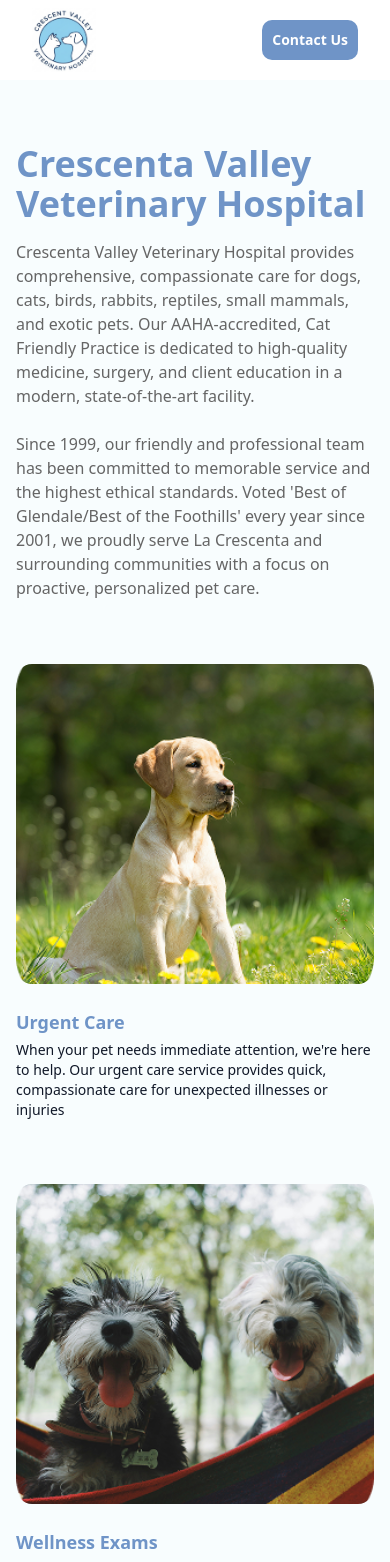
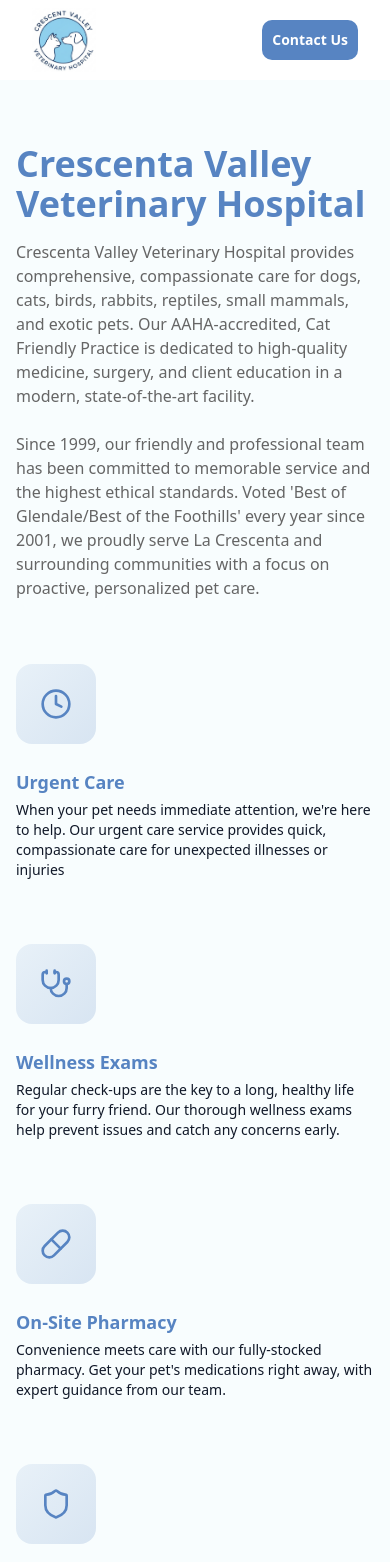
Before and after one commit to Nainish-Rai/la-crescenta, a Next.js app: page /services in a window 390 px wide. Shown: the top 1562 px of the page. Built offline with nearby package versions, Linux system fonts and the light colour scheme.

Commit message:
feat: changes v2

```diff
--- a/app/globals.css
+++ b/app/globals.css
@@ -89,7 +89,7 @@
   --sidebar-ring: oklch(0.65 0.12 230); /* Blue sidebar ring */
 
   /* Veterinary Brand Colors from Figma */
-  --vet-primary: #6f94c7;
+  --vet-primary: #5784c2;
   --vet-dark-text: #393939;
   --vet-gray-text: #656565;
   --vet-light-gray: #7a7a7a;
--- a/app/page.tsx
+++ b/app/page.tsx
@@ -11,9 +11,9 @@
     <div className="">
       <Hero />
       <Features />
-      <Services />
+      {/* <Services /> */}
       <ServicesPreview />
-      <Testimonials />
+      {/* <Testimonials /> */}
       {/* <FAQ /> */}
       <Footer />
     </div>
--- a/components/AboutHero.tsx
+++ b/components/AboutHero.tsx
@@ -4,7 +4,7 @@
       {/* Background image */}
       <div className="absolute inset-0">
         <img
-          src="/images/hospital.png"
+          src="https://images.pexels.com/photos/1174081/pexels-photo-1174081.jpeg"
           alt="Crescenta Valley Veterinary Hospital"
           className="absolute inset-0 w-full h-full object-cover sm:rounded-[40px]"
         />
@@ -34,9 +34,9 @@
 
               {/* Call to action */}
               <div className="flex flex-col sm:flex-row gap-4 mt-4">
-                <button className="bg-primary hover:bg-primary/90 text-primary-foreground text-sm font-semibold px-6 py-3 rounded-lg transition-colors">
+                {/* <button className="bg-primary hover:bg-primary/90 text-primary-foreground text-sm font-semibold px-6 py-3 rounded-lg transition-colors">
                   Schedule an Appointment
-                </button>
+                </button> */}
                 <button className="border-2 border-white text-white hover:bg-white hover:text-gray-900 text-sm font-semibold px-6 py-3 rounded-lg transition-colors">
                   Call (818) 249-0022
                 </button>
--- a/components/AboutStory.tsx
+++ b/components/AboutStory.tsx
@@ -24,14 +24,6 @@
               few clinics in La Crescenta equipped to care for dogs, cats,
               birds, rabbits, reptiles, small mammals, and other exotic pets.
             </p>
-
-            <p>
-              Today, we're proudly AAHA-accredited and certified as a Cat
-              Friendly Practice by the American Association of Feline
-              Practitioners. Our passionate team delivers care with warmth and
-              expertise, empowering pet owners with the knowledge to create a
-              quality lifestyle for their pets.
-            </p>
           </div>
 
           {/* Key stats */}
@@ -57,7 +49,7 @@
         <div className="relative">
           <div className="relative rounded-[2.5rem] overflow-hidden">
             <img
-              src="/images/hospital.png"
+              src="https://images.pexels.com/photos/9341744/pexels-photo-9341744.jpeg"
               alt="Crescenta Valley Veterinary Hospital Interior"
               className="w-full h-[500px] object-cover"
             />
@@ -65,7 +57,7 @@
           </div>
 
           {/* Floating card */}
-          <div className="absolute -bottom-6 -left-6 bg-white rounded-2xl p-6 shadow-lg max-w-[280px]">
+          {/* <div className="absolute -bottom-6 -left-6 bg-white rounded-2xl p-6 shadow-lg max-w-[280px]">
             <div className="flex items-center gap-3 mb-3">
               <div className="w-12 h-12 bg-primary rounded-full flex items-center justify-center">
                 <span className="text-white font-bold text-lg">★</span>
@@ -81,7 +73,7 @@
               "Best vet ever anywhere. You folks are the best, thanks for taking
               such good care of our 4-legged children."
             </p>
-          </div>
+          </div> */}
         </div>
       </div>
     </section>
--- a/components/Features.tsx
+++ b/components/Features.tsx
@@ -164,24 +164,24 @@
       description:
         "Complete veterinary services for dogs, cats, birds, rabbits, reptiles, and exotic pets with compassionate, professional attention.",
     },
-    {
-      icon: <GroomingIcon />,
-      title: "Preventive Wellness",
-      description:
-        "Proactive health maintenance including wellness exams, vaccinations, and client education to keep your pet healthy.",
-    },
-    {
-      icon: <VetVisitsIcon />,
-      title: "Medical & Surgical",
-      description:
-        "Advanced medical treatments and surgical procedures using state-of-the-art equipment and modern techniques.",
-    },
-    {
-      icon: <DogWalkingIcon />,
-      title: "AAHA Accredited",
-      description:
-        "Accredited by the American Animal Hospital Association, ensuring the highest standards of veterinary excellence.",
-    },
+    // {
+    //   icon: <GroomingIcon />,
+    //   title: "Preventive Wellness",
+    //   description:
+    //     "Proactive health maintenance including wellness exams, vaccinations, and client education to keep your pet healthy.",
+    // },
+    // {
+    //   icon: <VetVisitsIcon />,
+    //   title: "Medical & Surgical",
+    //   description:
+    //     "Advanced medical treatments and surgical procedures using state-of-the-art equipment and modern techniques.",
+    // },
+    // {
+    //   icon: <DogWalkingIcon />,
+    //   title: "AAHA Accredited",
+    //   description:
+    //     "Accredited by the American Animal Hospital Association, ensuring the highest standards of veterinary excellence.",
+    // },
     {
       icon: <BoardingIcon />,
       title: "Cat Friendly Practice",
@@ -198,7 +198,7 @@
 
   return (
     <section className="w-full max-w-7xl mx-auto py-16 px-4">
-      <div className="grid grid-cols-1 lg:grid-cols-2 gap-12 lg:gap-16">
+      <div className="flex flex-col gap-12 lg:gap-16">
         {/* Header Section */}
         <div className="lg:col-span-1 flex flex-col justify-between">
           <div className="space-y-3">
@@ -211,19 +211,11 @@
           </div>
 
           {/* Customer Testimonials */}
-          <div className="mt-12 space-y-5">
-            <p className="text-base text-vet-gray-text max-w-md">
-              These people have already
-              <br />
-              tried our services
-            </p>
-            <CustomerAvatars />
-          </div>
         </div>
 
         {/* Services Grid */}
         <div className="lg:col-span-1">
-          <div className="grid grid-cols-1 md:grid-cols-2 gap-8 lg:gap-12">
+          <div className="grid grid-cols-1 md:grid-cols-3 gap-8 lg:gap-12">
             {services.map((service, index) => (
               <FeatureCard
                 key={index}
@@ -234,6 +226,14 @@
             ))}
           </div>
         </div>
+        <div className="mt-12 space-y-5">
+          <p className="text-base text-vet-gray-text max-w-md">
+            These people have already
+            <br />
+            tried our services
+          </p>
+          <CustomerAvatars />
+        </div>
       </div>
     </section>
   );
--- a/components/ServicesComponent.tsx
+++ b/components/ServicesComponent.tsx
@@ -1,84 +1,74 @@
 "use client";
+
+import {
+  Clock,
+  Heart,
+  Pill,
+  Shield,
+  Sparkles,
+  Scissors,
+  FlowerIcon,
+  Stethoscope,
+} from "lucide-react";
 
 const services = [
   {
     title: "Urgent Care",
     description:
       "When your pet needs immediate attention, we're here to help. Our urgent care service provides quick, compassionate care for unexpected illnesses or injuries",
-    image: "/images/service1.png",
+    icon: Clock,
     alt: "Dog Receiving Care",
   },
   {
     title: "Wellness Exams",
     description:
       "Regular check-ups are the key to a long, healthy life for your furry friend. Our thorough wellness exams help prevent issues and catch any concerns early.",
-    image: "/images/service2.png",
+    icon: Stethoscope,
     alt: "Pet Wellness Exam",
   },
   {
     title: "On-Site Pharmacy",
     description:
       "Convenience meets care with our fully-stocked pharmacy. Get your pet's medications right away, with expert guidance from our team.",
-    image: "/images/hospital.png",
+    icon: Pill,
     alt: "On-Site Pharmacy",
   },
-  {
-    title: "Diagnostics",
-    description:
-      "Using state-of-the-art equipment, we can quickly and accurately diagnose your pet's condition. From blood work to imaging, we've got the tools to get answers.",
-    image:
-      "https://images.pexels.com/photos/33000545/pexels-photo-33000545.jpeg",
-    alt: "On-Site Pharmacy",
-  },
+
   {
     title: "Vaccinations",
     description:
       "Protect your pet from preventable diseases with our tailored vaccination plans. We'll work with you to ensure your companion stays healthy and happy.",
-    image: "/images/hospital.png",
-    alt: "On-Site Pharmacy",
+    icon: Shield,
+    alt: "Vaccinations",
   },
   {
     title: "Dental Cleanings",
     description:
       "A healthy mouth means a healthier pet. Our gentle dental cleanings help prevent pain and serious health issues down the road.",
-    image: "https://images.pexels.com/photos/6235238/pexels-photo-6235238.jpeg",
-    alt: "On-Site Pharmacy",
+    icon: Sparkles,
+    alt: "Dental Cleanings",
   },
   {
     title: "Surgeries",
     description:
       "From routine procedures to complex operations, our skilled veterinary surgeons provide top-notch care in a safe, modern facility.",
-    image: "https://images.pexels.com/photos/6235113/pexels-photo-6235113.jpeg",
-    alt: "On-Site Pharmacy",
+    icon: Scissors,
+    alt: "Surgeries",
   },
-  {
-    title: "Spays & Neuters",
-    description:
-      "These important procedures help control pet populations and can have health benefits for your furry family member. We'll guide you through the process with care and expertise.",
-    image:
-      "https://images.pexels.com/photos/10559203/pexels-photo-10559203.jpeg",
-    alt: "On-Site Pharmacy",
-  },
+
   {
     title: "End-Of-Life Care",
     description:
       "When it's time to say goodbye, we're here to support you and your pet with compassion and dignity. Our team ensures comfort and peace during this difficult transition.",
-    image: "https://images.pexels.com/photos/7008099/pexels-photo-7008099.jpeg",
-    alt: "On-Site Pharmacy",
+    icon: FlowerIcon,
+    alt: "End-Of-Life Care",
   },
   {
     title: "Sick Visits",
     description:
       "If your pet isn't feeling their best, don't wait. Our caring team is ready to diagnose and treat illnesses, getting your furry friend back to their happy, healthy self.",
-    image: "https://images.pexels.com/photos/7474852/pexels-photo-7474852.jpeg",
-    alt: "On-Site Pharmacy",
-  },
-  {
-    title: "Puppy & Kitten Care",
-    description:
-      "Give your new family member the best start in life. Our puppy and kitten care programs cover all the essentials for a healthy, happy beginning.",
-    image: "https://images.pexels.com/photos/1350591/pexels-photo-1350591.jpeg",
-    alt: "On-Site Pharmacy",
+    icon: Heart,
+    alt: "Sick Visits",
   },
 ];
 
@@ -87,19 +77,20 @@
     <section className="">
       <div className="container">
         <div className="mx-auto mt-16 grid grid-cols-1 md:grid-cols-3 lg:grid-cols-4 gap-8 space-y-8">
-          {services.map((service, index) => (
+          {services.map((service, index) => {
+            const IconComponent = service.icon;
+            return (
               <div className="block group" rel="noopener" key={index}>
-              <img
-                src={service.image}
-                alt={service.alt}
-                className="mb-6 h-80 w-full rounded-2xl object-cover transition group-hover:brightness-90"
-              />
+                <div className="mb-6 h-20 w-20 rounded-2xl bg-gradient-to-br from-vet-primary/10 to-vet-primary/20 flex items-center justify-center transition group-hover:from-vet-primary/20 group-hover:to-vet-primary/30">
+                  <IconComponent className="h-8 w-8 text-vet-primary" />
+                </div>
                 <h6 className="mb-1 text-lg font-semibold text-vet-primary">
                   {service.title}
                 </h6>
                 <p className="text-gray-900 text-sm ">{service.description}</p>
               </div>
-          ))}
+            );
+          })}
         </div>
       </div>
     </section>
```
Lines whose indentation alone changed are shown as unchanged.
